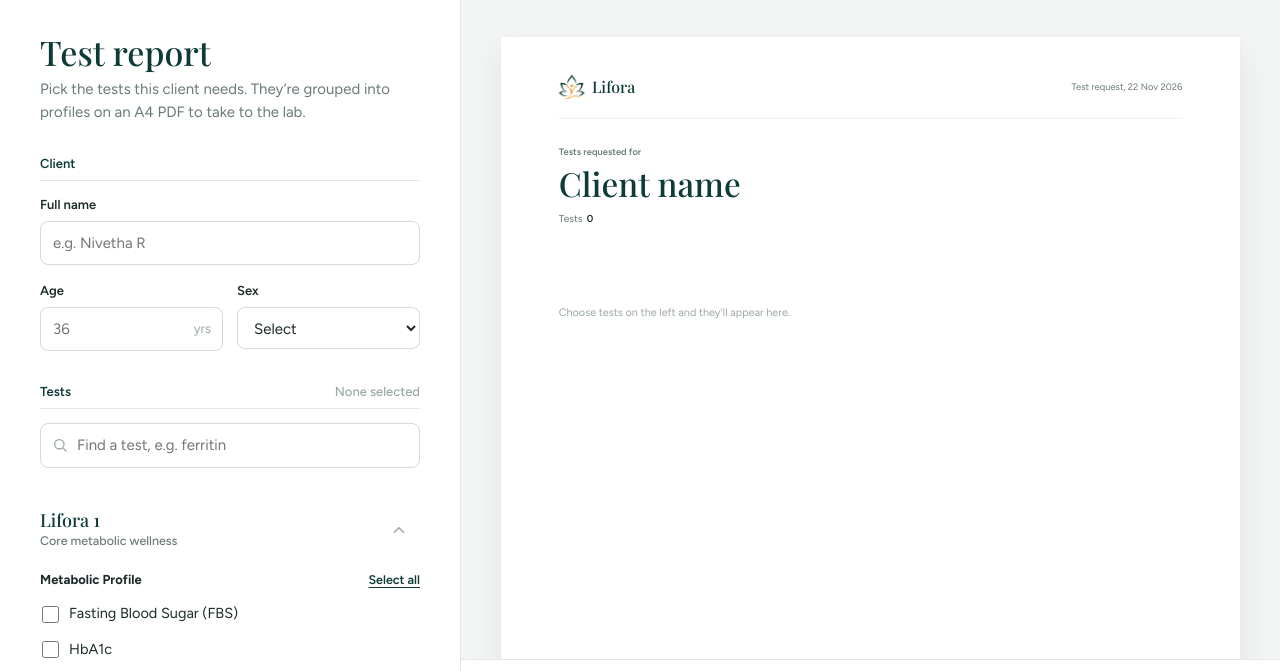
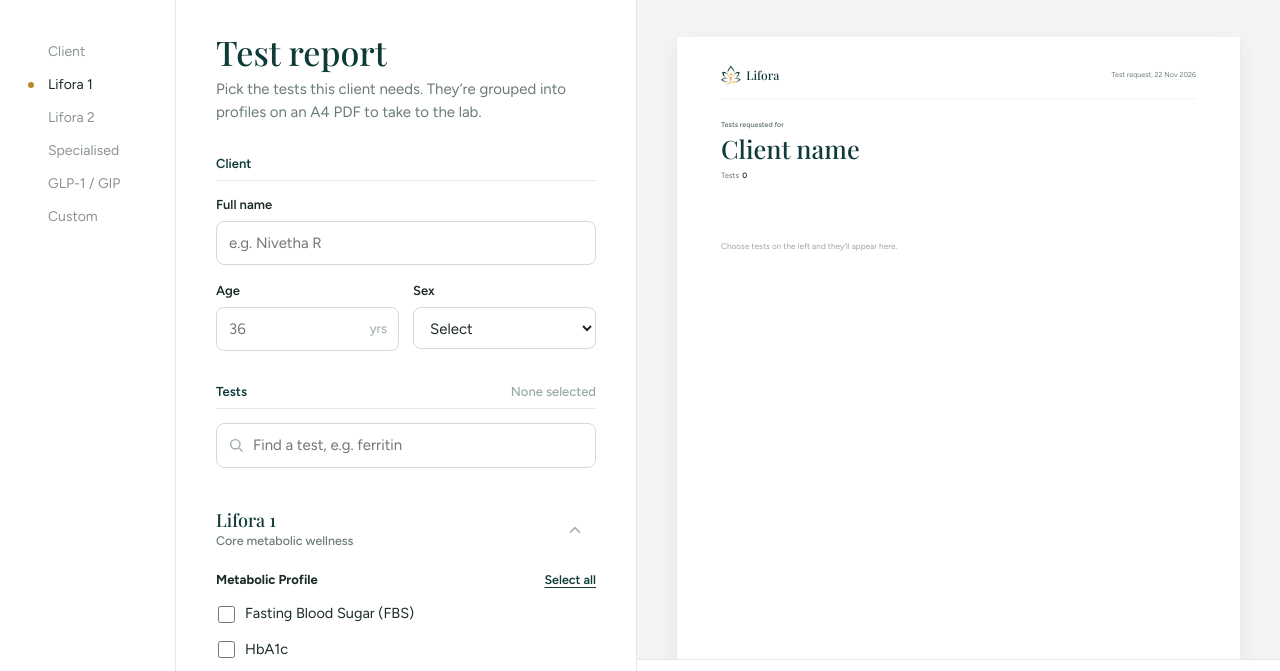
Before and after one commit to Lifora-360/studio, a plain HTML site: page report/index.html in a window 1280 px wide. Shown: the part 67-738 px from the top of the page. Drawn offline with Linux system fonts and the light colour scheme.

Commit message:
Test report: jump list with bounce sidebar
Vanilla port of the BounceSidebar component: a dot that hops between
items along an arc (bulge min(0.8, 14/distance), 0.25s ease-out,
device-pixel snapping, reduced motion respected). On screens 1280px and
wider the report form gets a jump list (Client, Lifora 1, Lifora 2,
Specialised, GLP-1 / GIP, Custom): clicking scrolls to and opens the
section, and the dot follows the section being read while scrolling.

Co-Authored-By: Claude Opus 5.5 <noreply@anthropic.com>
Claude-Session: https://claude.ai/code/session_017ZbsUP8H3gwHVYUmc4riuA

```diff
--- a/assets/css/base.css
+++ b/assets/css/base.css
@@ -155,3 +155,19 @@ a{color:inherit}
 .ctr-sz{grid-area:1/1;visibility:hidden}
 .ctr-st{position:absolute;left:0;right:0;top:0;will-change:transform}
 .ctr-st>span{display:flex;align-items:center;justify-content:center;height:1.5em}
+
+/* ---------- bounce sidebar (see rail.js) ---------- */
+.rail-col{display:none}
+@media (min-width:1280px){
+  .studio.with-rail{grid-template-columns:176px minmax(340px,460px) minmax(0,1fr)}
+  .rail-col{display:block;border-right:1px solid var(--line);padding:40px 12px 40px 20px}
+  .rail-col .bounce{position:sticky;top:104px}
+}
+.bounce{position:relative;list-style:none;margin:0;padding:0 0 0 24px;display:flex;flex-direction:column;gap:4px}
+.bounce-dot{position:absolute;left:8px;top:0;width:6px;height:6px;border-radius:50%;background:var(--gold);opacity:0;transition:opacity .15s;will-change:transform}
+.bounce.ready .bounce-dot{opacity:1}
+.bounce-item{display:flex;width:100%;align-items:center;padding:4px;border:0;background:none;border-radius:8px;text-align:left;font-size:14px;color:color-mix(in srgb,var(--ink) 50%,transparent);cursor:pointer;transition:color .2s;text-decoration:none}
+.bounce-item:hover{color:var(--ink)}
+.bounce-item[data-active="true"]{color:var(--ink)}
+.bounce-heading{padding:28px 4px 4px;font-size:11px;font-weight:600;letter-spacing:.14em;text-transform:uppercase;color:var(--gold)}
+.bounce-heading:first-child{padding-top:0}
--- a/assets/css/report.css
+++ b/assets/css/report.css
@@ -92,3 +92,4 @@
   .page{box-shadow:none;margin:0 auto;break-after:page;zoom:.775;print-color-adjust:exact;-webkit-print-color-adjust:exact}
   .page:last-child{break-after:auto}
 }
+#secClient,.pkg,#secCustom{scroll-margin-top:84px}
--- /dev/null
+++ b/assets/js/rail.js
@@ -0,0 +1,96 @@
+/* Bounce sidebar — vanilla port of the BounceSidebar React component.
+ *
+ * A vertical list with a small dot beside the active item. When the active item changes
+ * the dot hops there along an arc (like motion's `arc()` path): the bulge is
+ * min(0.8, 14 / distance), so short hops curve visibly and long ones stay almost straight.
+ * Clockwise going up, counter-clockwise going down; 0.25s ease-out. Positions are snapped to
+ * device pixels so the 6px dot stays crisp.
+ *
+ *   const rail = bounceSidebar(ul, { items: ['Client', { label: 'Lifora 1' }], onChange: i => … });
+ *   rail.set(2);   // move without calling onChange (e.g. from scroll-spy)
+ */
+
+const easeOut = (t) => 1 - Math.pow(1 - t, 2);          // motion's "easeOut"
+const reduced = () => matchMedia('(prefers-reduced-motion: reduce)').matches;
+
+export function bounceSidebar(ul, { items, value = 0, onChange } = {}) {
+  ul.classList.add('bounce');
+  ul.textContent = '';
+  const dot = document.createElement('span');
+  dot.className = 'bounce-dot';
+  dot.setAttribute('aria-hidden', 'true');
+  ul.appendChild(dot);
+
+  const lis = items.map((item, index) => {
+    const label = typeof item === 'string' ? item : item.label;
+    const li = document.createElement('li');
+    if (typeof item !== 'string' && item.heading) {
+      li.className = 'bounce-heading'; li.setAttribute('role', 'presentation'); li.textContent = label;
+      return li;
+    }
+    const href = typeof item === 'string' ? null : item.href;
+    const b = document.createElement(href ? 'a' : 'button');
+    b.className = 'bounce-item';
+    if (href) b.href = href; else b.type = 'button';
+    b.textContent = label;
+    b.addEventListener('click', () => { select(index); onChange && onChange(index); });
+    li.appendChild(b);
+    return li;
+  });
+  lis.forEach((li) => ul.appendChild(li));
+
+  let active = value, y = null, raf = 0;
+  const px = (v) => { const dpr = window.devicePixelRatio || 1; return Math.round(v * dpr) / dpr; };
+  const size = () => px(6);
+  const targetY = (i) => { const li = lis[i]; return px(li.offsetTop + li.offsetHeight / 2 - size() / 2); };
+  const place = (x, yy) => { dot.style.transform = `translate(${x}px, ${yy}px)`; };
+
+  function mark() {
+    lis.forEach((li, i) => { const b = li.querySelector('.bounce-item'); if (b) { b.dataset.active = String(i === active); if (i === active) b.setAttribute('aria-current', 'true'); else b.removeAttribute('aria-current'); } });
+  }
+
+  function snap() {
+    if (!lis[active]) return;
+    cancelAnimationFrame(raf);
+    y = targetY(active);
+    dot.style.width = dot.style.height = size() + 'px';
+    place(0, y);
+    ul.classList.add('ready');
+  }
+
+  function hop(toY) {
+    const fromY = y;
+    y = toY;
+    const delta = toY - fromY;
+    if (!delta) return;
+    if (reduced()) { place(0, toY); return; }
+    const distance = Math.abs(delta);
+    const strength = Math.min(0.8, 14 / distance);
+    // Perpendicular bulge of a quadratic arc between the two points.
+    const bulge = strength * distance * 0.5 * (delta > 0 ? -1 : 1);
+    const cx = bulge * 2, cy = (fromY + toY) / 2;     // control point (peak of the curve = bulge)
+    const t0 = performance.now(), dur = 250;
+    cancelAnimationFrame(raf);
+    const step = (now) => {
+      const t = easeOut(Math.min(1, (now - t0) / dur)), u = 1 - t;
+      place(2 * u * t * cx, u * u * fromY + 2 * u * t * cy + t * t * toY);
+      if (t < 1) raf = requestAnimationFrame(step);
+    };
+    raf = requestAnimationFrame(step);
+  }
+
+  function select(i) {
+    if (i === active || !lis[i] || lis[i].classList.contains('bounce-heading')) return;
+    active = i;
+    mark();
+    if (y === null) snap(); else hop(targetY(i));
+  }
+
+  mark();
+  snap();
+  requestAnimationFrame(snap);
+  document.fonts && document.fonts.ready.then(snap);
+  window.addEventListener('resize', snap);
+
+  return { set: select, get value() { return active; }, snap };
+}
--- a/assets/js/report.js
+++ b/assets/js/report.js
@@ -1,6 +1,7 @@
 import { $, store, readSharedClient, writeSharedClient, clearSharedClient, fontsReady, frameScheduler,
   safePart, prettyDate, today, downloadBlob, shareBlob, canShareFiles, toast, loadScript, ICON, dynamicButton } from './common.js';
 import { counter } from './counter.js';
+import { bounceSidebar } from './rail.js';
 let selCounter = null;
 
 /* ==========================================================================
@@ -88,6 +89,7 @@ function buildPackages() {
   const root = $('packages');
   PACKAGES.forEach((pkg, pi) => {
     const det = el('details', 'pkg');
+    det.id = 'pkg-' + pi;
     if (pi === 0) det.open = true;
     const sum = el('summary');
     const name = el('span', 'pkg-name', pkg.name);
@@ -489,12 +491,55 @@ async function onShare() {
 }
 
 /* ==========================================================================
+   Jump list (wide screens): dot follows the section you're reading
+   ========================================================================== */
+function wireRail() {
+  const ul = $('rail');
+  if (!ul) return;
+  const sections = [
+    { label: 'Client', el: $('secClient') },
+    ...PACKAGES.map((p, i) => ({ label: p.name, el: $('pkg-' + i), pkg: true })),
+    { label: 'Custom', el: $('secCustom') }
+  ];
+  let jumping = 0;
+  const rail = bounceSidebar(ul, {
+    items: sections.map((s) => s.label),
+    onChange: (i) => {
+      const s = sections[i];
+      if (s.pkg) s.el.open = true;
+      // Let the dot rest on the clicked item until the page has finished scrolling there.
+      clearTimeout(jumping);
+      jumping = setTimeout(() => { jumping = 0; }, 400);
+      s.el.scrollIntoView({ behavior: matchMedia('(prefers-reduced-motion: reduce)').matches ? 'auto' : 'smooth', block: 'start' });
+    }
+  });
+  let queued = false;
+  const spy = () => {
+    queued = false;
+    if (jumping || !ul.offsetParent) return;
+    // The section whose top has crossed ~40% of the screen is the one being read.
+    const line = Math.max(140, window.innerHeight * 0.4);
+    let current = 0;
+    sections.forEach((s, i) => { if (!s.el.closest('.hidden-by-search') && s.el.getBoundingClientRect().top <= line) current = i; });
+    // At the very bottom a short last section may never reach the line; pick it only if it's really on screen.
+    const last = sections[sections.length - 1].el.getBoundingClientRect().top;
+    if (window.innerHeight + window.scrollY >= document.documentElement.scrollHeight - 4 && last < window.innerHeight * 0.85) current = sections.length - 1;
+    rail.set(current);
+  };
+  window.addEventListener('scroll', () => {
+    if (jumping) { clearTimeout(jumping); jumping = setTimeout(() => { jumping = 0; }, 150); return; }   // still travelling
+    if (!queued) { queued = true; requestAnimationFrame(spy); }
+  }, { passive: true });
+}
+
+/* ==========================================================================
    Init
    ========================================================================== */
 async function init() {
   document.querySelectorAll('[data-icon]').forEach((n) => { n.outerHTML = ICON[n.dataset.icon]; });
   buildPackages();
   wireSearch();
+  wireRail();
   loadDraft();
   renderCustom();
   const form = document.querySelector('.form-col');
--- a/report/index.html
+++ b/report/index.html
@@ -20,12 +20,14 @@
   </nav>
 </header>
 
-<main class="studio">
+<main class="studio with-rail">
+  <nav class="rail-col" aria-label="Jump to section"><ul class="bounce" id="rail"></ul></nav>
+
   <section class="form-col" aria-label="Report details">
     <h1 class="form-title">Test report</h1>
     <p class="form-lede">Pick the tests this client needs. They’re grouped into profiles on an A4 PDF to take to the lab.</p>
 
-    <div class="group">
+    <div class="group" id="secClient">
       <h2>Client</h2>
       <div class="fields">
         <div class="f wide" id="nameField">
@@ -53,7 +55,7 @@
       <div class="search-count" id="searchCount" aria-live="polite"></div>
       <div id="packages"></div>
 
-      <div class="custom">
+      <div class="custom" id="secCustom">
         <label for="customTest" class="custom-label">Something not listed?</label>
         <div class="custom-row">
           <input id="customTest" placeholder="e.g. Ultrasound abdomen" maxlength="60">
```
